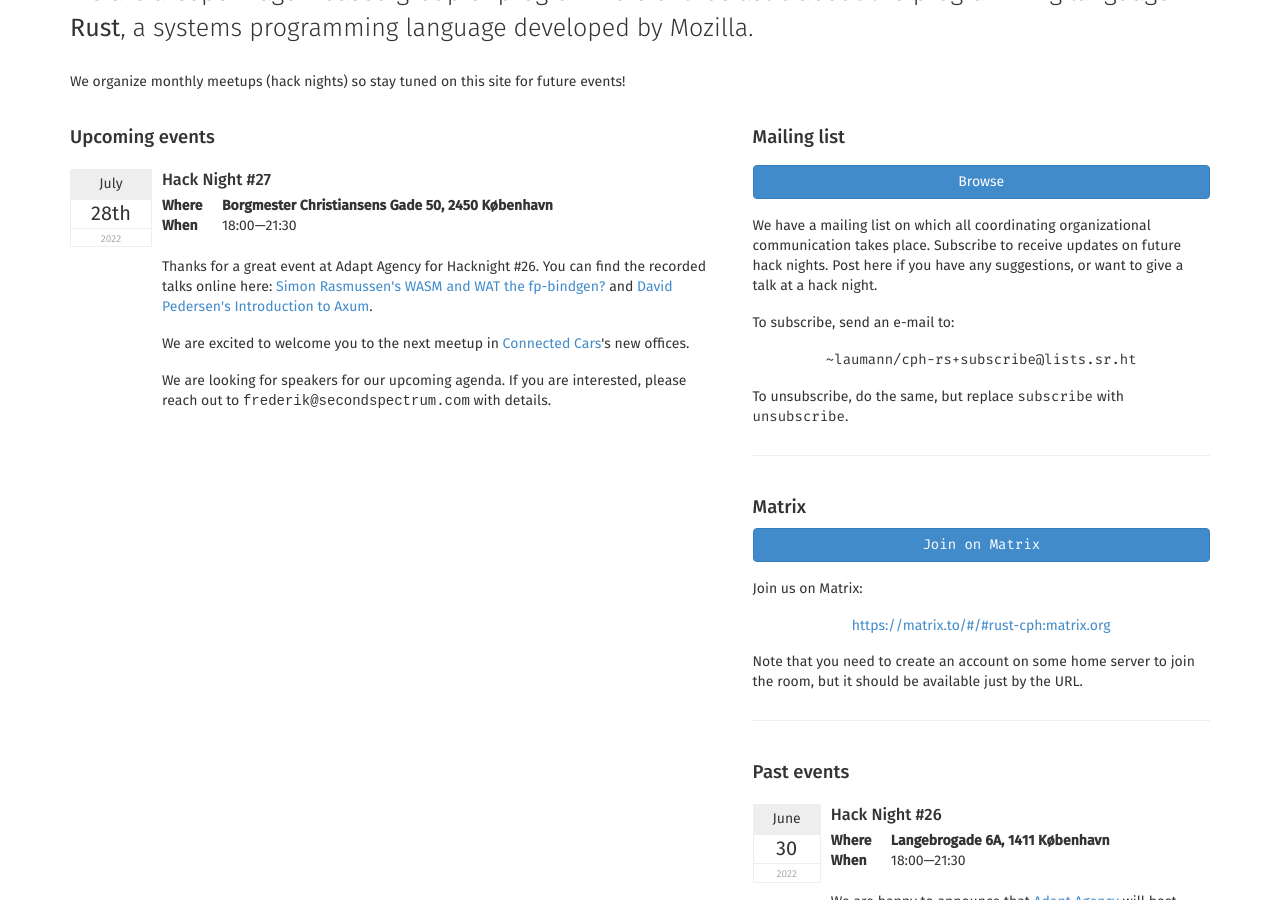
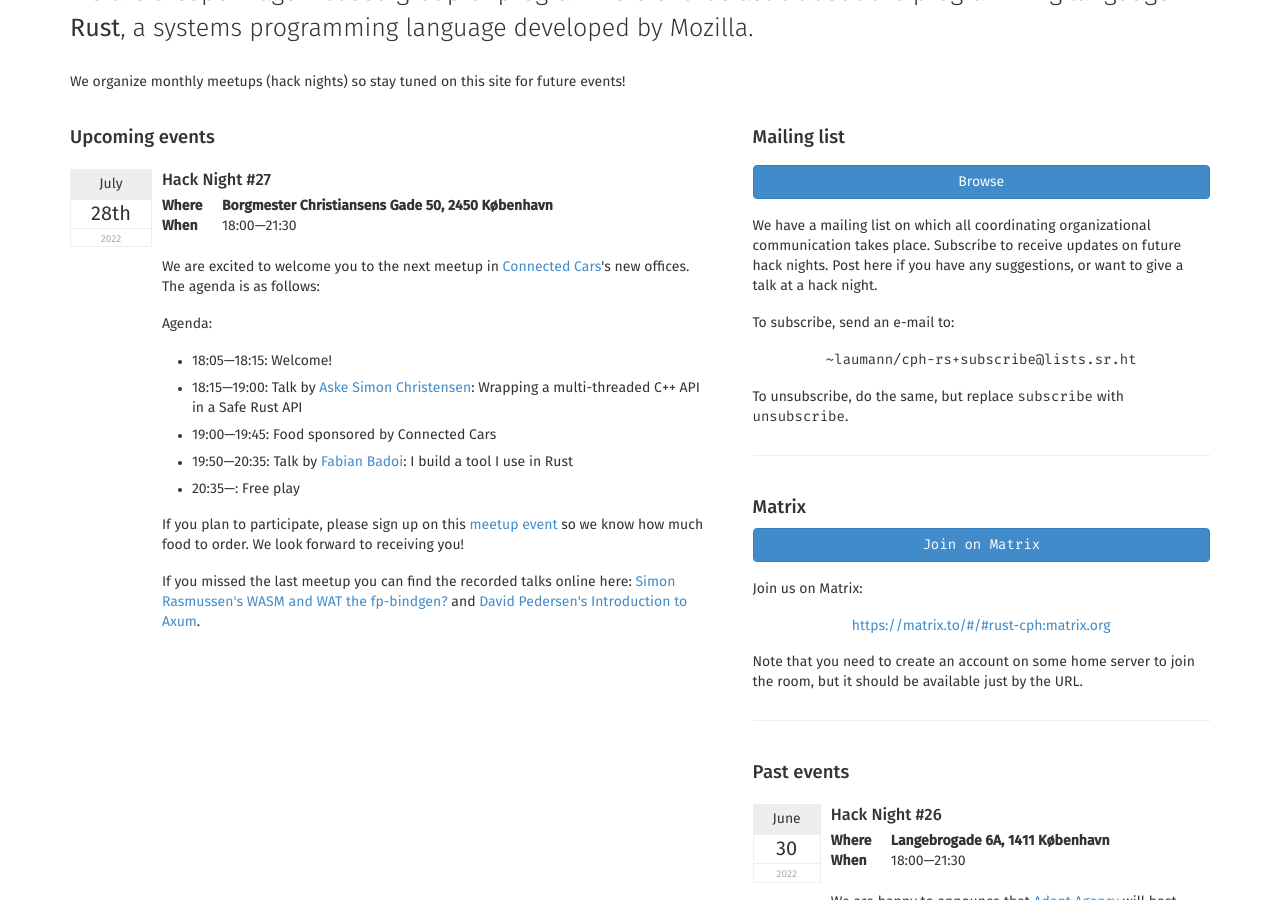
Before and after one commit to laumann/cph.rs, a Jekyll site: the page built from index.html, in a window 1280 px wide and 900 px high, scrolled down 280 px. Built offline with Jekyll 4.4.1, drawn with Linux system fonts in a browser that asks for light colours; Markdown is read by kramdown in place of the engine named in the settings.

Commit message:
Hack night 27

```diff
--- a/index.html
+++ b/index.html
@@ -38,17 +38,30 @@ title: The Copenhagen Rust Group
           <dt>When</dt>
           <dd>18:00&mdash;21:30</dd>
         </dl>
-        <p>Thanks for a great event at Adapt Agency for Hacknight #26. You can find the recorded talks online here: <a
+        <p>We are excited to welcome you to the next meetup in <a href="https://connectedcars.dk/"
+            target="_blank">Connected Cars</a>'s new offices. The agenda is as follows:
+        </p>
+
+        <p>Agenda:
+        <ul>
+          <li>18:05&mdash;18:15: Welcome!</li>
+          <li>18:15&mdash;19:00: Talk by <a href="https://www.github.com/askeksa/">Aske Simon Christensen</a>: Wrapping
+            a multi-threaded C++ API in a Safe Rust API</li>
+          <li>19:00&mdash;19:45: Food sponsored by Connected Cars</li>
+          <li>19:50&mdash;20:35: Talk by <a href="https://github.com/fabianbadoi/rusty-pine">Fabian Badoi</a>: I build a
+            tool I use in Rust</li>
+          <li>20:35&mdash;: Free play
+        </ul>
+        </p>
+        <p>
+          If you plan to participate, please sign up on this <a
+            href="https://www.meetup.com/copenhagen-rust-meetup-group/events/287057762/">meetup event</a> so we know how
+          much food to order. We look forward to receiving you!
+        </p>
+        <p>
+          If you missed the last meetup you can find the recorded talks online here: <a
             href="https://youtu.be/vJqhqRmSb68" target="_blank">Simon Rasmussen's WASM and WAT the fp-bindgen?</a> and
           <a href="https://youtu.be/ETdmhh7OQpA" target="_blank">David Pedersen's Introduction to Axum</a>.
-        </p>
-        <p>We are excited to welcome you to the next meetup in <a href="https://connectedcars.dk/"
-            target="_blank">Connected Cars</a>'s new offices.
-        </p>
-
-        <p>We are looking for speakers for our upcoming agenda. If you are interested, please reach out to
-          <kbd>frederik</kbd><!-- space --><kbd>@</kbd><!-- more space --><kbd>secondspectrum.com</kbd> with details.
-        </p>
         </p>
       </div>
     </article>
```
